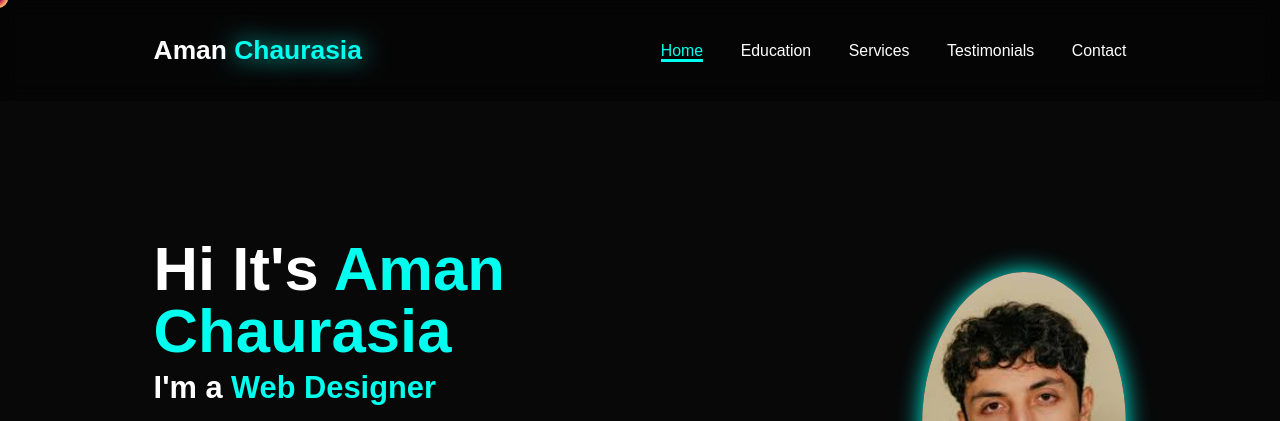
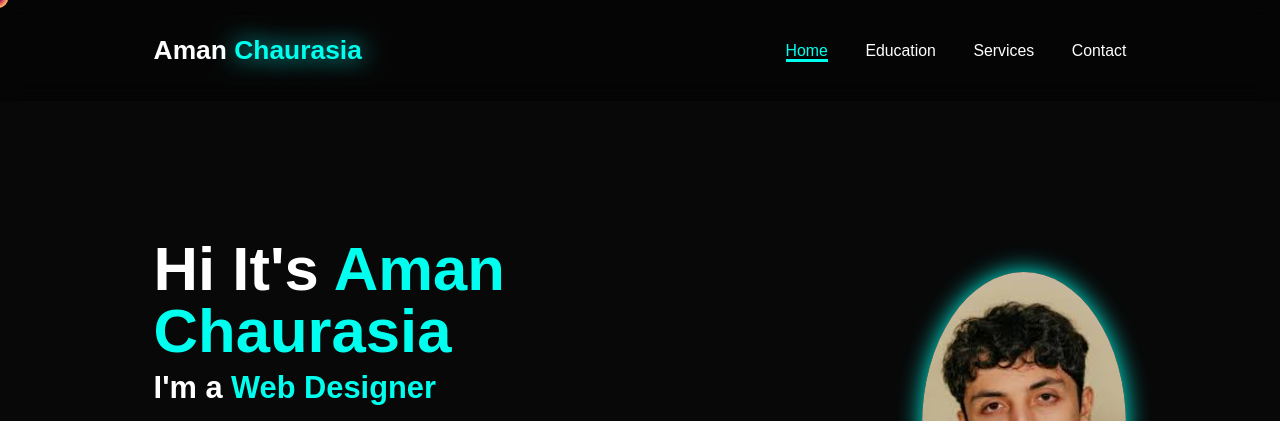
Before and after one commit to AmanChaurasia1176/portfolio1, a plain HTML site: page index.html in a window 1280 px wide. Shown: the top 421 px of the page. Drawn offline with nearby package versions, Linux system fonts and the light colour scheme.

Commit message:
removed testimonials

```diff
--- a/index.html
+++ b/index.html
@@ -40,7 +40,7 @@
             <a href="#home" class="active">Home</a>
             <a href="#education">Education</a>
             <a href="#services">Services</a>
-            <a href="#testimonials">Testimonials</a>
+
             <a href="#contact">Contact</a>
         </nav>
     </header>
@@ -187,7 +187,7 @@
 
 
 
-                                         <!-- Testimonials -->
+                                         <!-- Testimonials
 
 
         <section class="testimonials" id="testimonials">
@@ -242,7 +242,7 @@
             </div>
 
         </section>
-
+                        -->
 
                             <!-- Contatct Section Starts from Here -->
 
```
